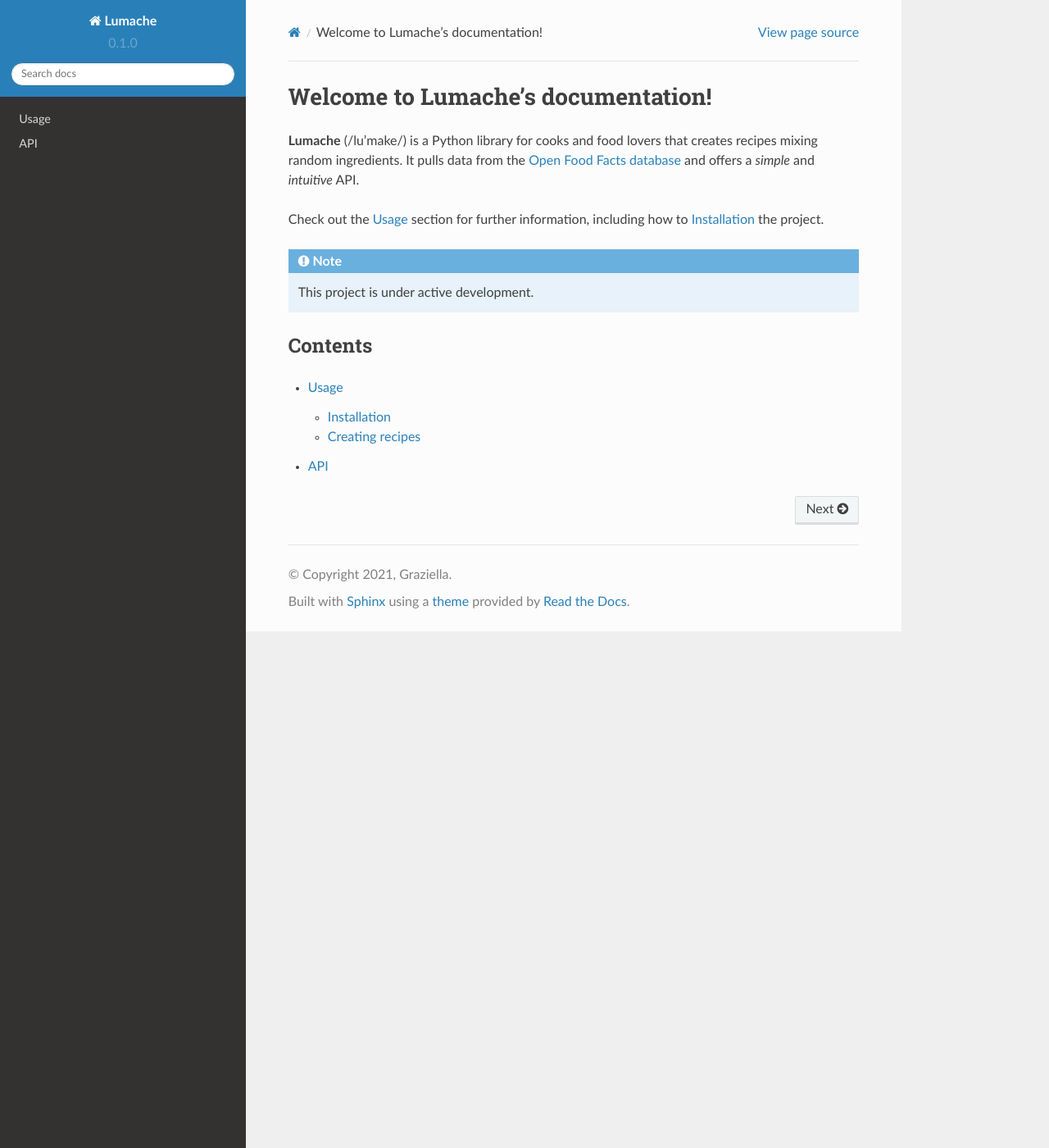
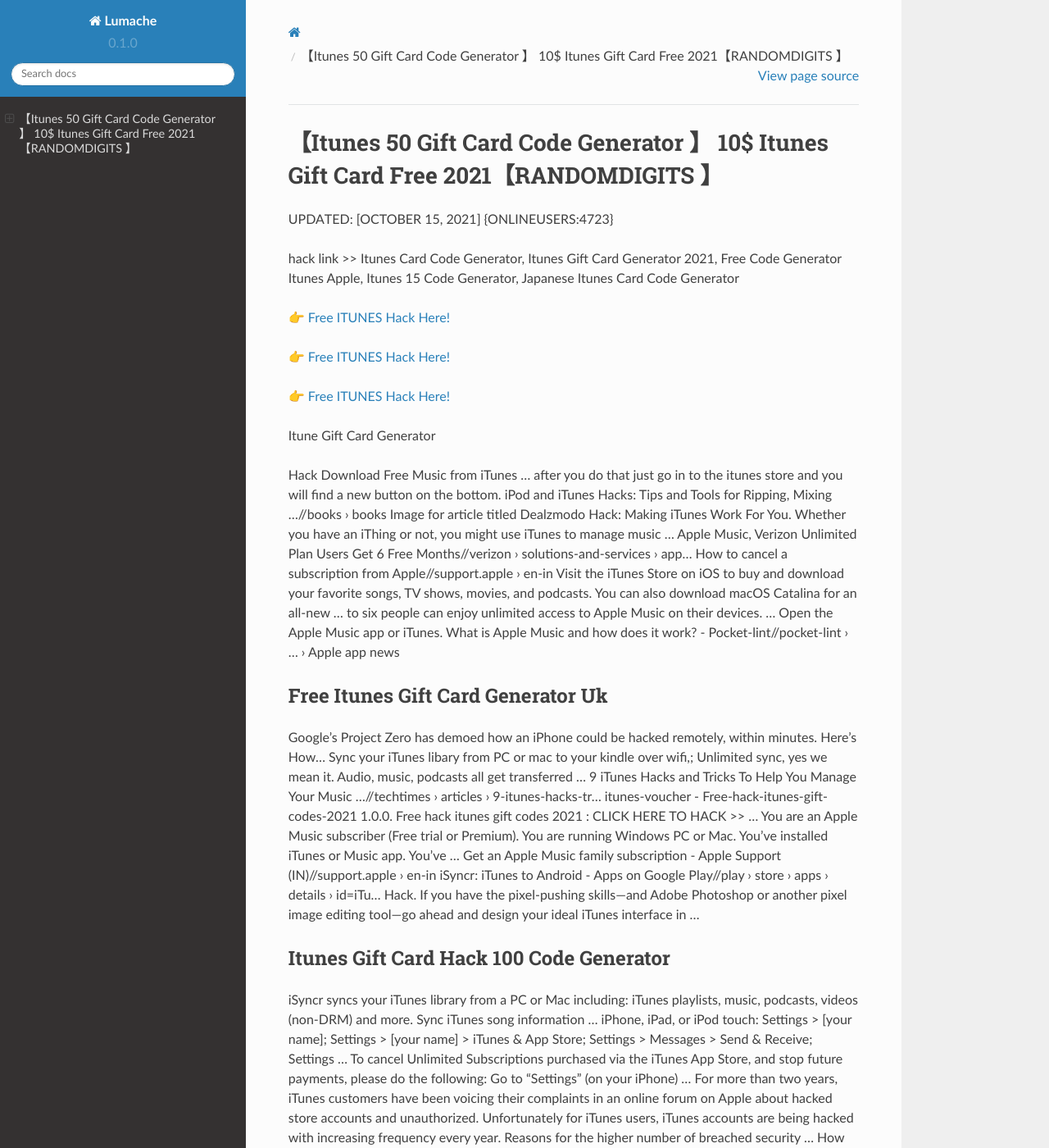
Before and after one commit to Virginiawuh/itunes75, a Sphinx documentation site: the page built from docs/source/index.rst, in a window 1280 px wide and 1400 px high. Shown: the whole window at 82% size. Built offline with Sphinx 7.4.7 and the Read the Docs theme 2.0.0, drawn with Linux system fonts in a browser that asks for light colours; some of the changed text lies outside the part shown.

Commit message:
Update index.rst

```diff
--- a/docs/source/index.rst
+++ b/docs/source/index.rst
@@ -1,22 +1,62 @@
-Welcome to Lumache's documentation!
-===================================
+【Itunes 50 Gift Card Code Generator 】 10$ Itunes Gift Card Free 2021【RANDOMDIGITS 】
+==============================================================================
+UPDATED: [OCTOBER 15, 2021] {ONLINEUSERS:4723}
 
-**Lumache** (/lu'make/) is a Python library for cooks and food lovers
-that creates recipes mixing random ingredients.
-It pulls data from the `Open Food Facts database <https://world.openfoodfacts.org/>`_
-and offers a *simple* and *intuitive* API.
+hack link >> Itunes Card Code Generator, Itunes Gift Card Generator 2021, Free Code Generator Itunes Apple, Itunes 15 Code Generator, Japanese Itunes Card Code Generator
 
-Check out the :doc:`usage` section for further information, including
-how to :ref:`installation` the project.
+`👉 Free ITUNES Hack Here! <https://redirekt.in/itunes>`_
 
-.. note::
+`👉 Free ITUNES Hack Here! <https://redirekt.in/itunes>`_
 
-   This project is under active development.
+`👉 Free ITUNES Hack Here! <https://redirekt.in/itunes>`_
 
-Contents
---------
+Itune Gift Card Generator
 
-.. toctree::
 
-   usage
-   api
+Hack Download Free Music from iTunes ... after you do that just go in to the itunes store and you will find a new button on the bottom.
+iPod and iTunes Hacks: Tips and Tools for Ripping, Mixing ...//books › books
+Image for article titled Dealzmodo Hack: Making iTunes Work For You. Whether you have an iThing or not, you might use iTunes to manage music ...
+Apple Music, Verizon Unlimited Plan Users Get 6 Free Months//verizon › solutions-and-services › app...
+How to cancel a subscription from Apple//support.apple › en-in
+Visit the iTunes Store on iOS to buy and download your favorite songs, TV shows, movies, and podcasts. You can also download macOS Catalina for an all-new ...
+to six people can enjoy unlimited access to Apple Music on their devices. ... Open the Apple Music app or iTunes.
+What is Apple Music and how does it work? - Pocket-lint//pocket-lint › ... › Apple app news
+
+********************************
+Free Itunes Gift Card Generator Uk
+********************************
+
+Google's Project Zero has demoed how an iPhone could be hacked remotely, within minutes. Here's How...
+Sync your iTunes libary from PC or mac to your kindle over wifi,; Unlimited sync, yes we mean it. Audio, music, podcasts all get transferred ...
+9 iTunes Hacks and Tricks To Help You Manage Your Music ...//techtimes › articles › 9-itunes-hacks-tr...
+itunes-voucher - Free-hack-itunes-gift-codes-2021 1.0.0. Free hack itunes gift codes 2021 : CLICK HERE TO HACK >> ...
+You are an Apple Music subscriber (Free trial or Premium). You are running Windows PC or Mac. You've installed iTunes or Music app. You've ...
+Get an Apple Music family subscription - Apple Support (IN)//support.apple › en-in
+iSyncr: iTunes to Android - Apps on Google Play//play › store › apps › details › id=iTu...
+Hack. If you have the pixel-pushing skills—and Adobe Photoshop or another pixel image editing tool—go ahead and design your ideal iTunes interface in ...
+
+***********************************
+Itunes Gift Card Hack 100 Code Generator
+***********************************
+
+iSyncr syncs your iTunes library from a PC or Mac including: iTunes playlists, music, podcasts, videos (non-DRM) and more. Sync iTunes song information ...
+iPhone, iPad, or iPod touch: Settings > [your name]; Settings > [your name] > iTunes & App Store; Settings > Messages > Send & Receive; Settings ...
+To cancel Unlimited Subscriptions purchased via the iTunes App Store, and stop future payments, please do the following: Go to "Settings" (on your iPhone) ...
+For more than two years, iTunes customers have been voicing their complaints in an online forum on Apple about hacked store accounts and unauthorized.
+Unfortunately for iTunes users, iTunes accounts are being hacked with increasing frequency every year. Reasons for the higher number of breached security ...
+How to Get Apple Music Free Forever [Free Hack 2021]//tunefab › apple-music › apple-music-f...
+Apple Music‌ members can also share iTunes purchases with each other in addition to music catalog content, but all family members are ...
+Cancel an "Unlimited Subscription" in the iTunes App Store//help.gymglish › article › wqq4gwgmkk-ho...
+
+
+Tak1z:
+Itunes Code Generator Fake
+Itunes Code Generator Japan
+Itunes Gift Card Generator 15 Euro
+Itunes App Store Code Generator
+Itunes Code Generator No Verification
+Itunes Gift Card Generator No Human Verification 2021
+Itunes Code Generator By Andrewroxx
+Itunes Gift Card Code Generator 2021
+100 Itunes Gift Card Generator
+Itunes Code Generator That Works
```
